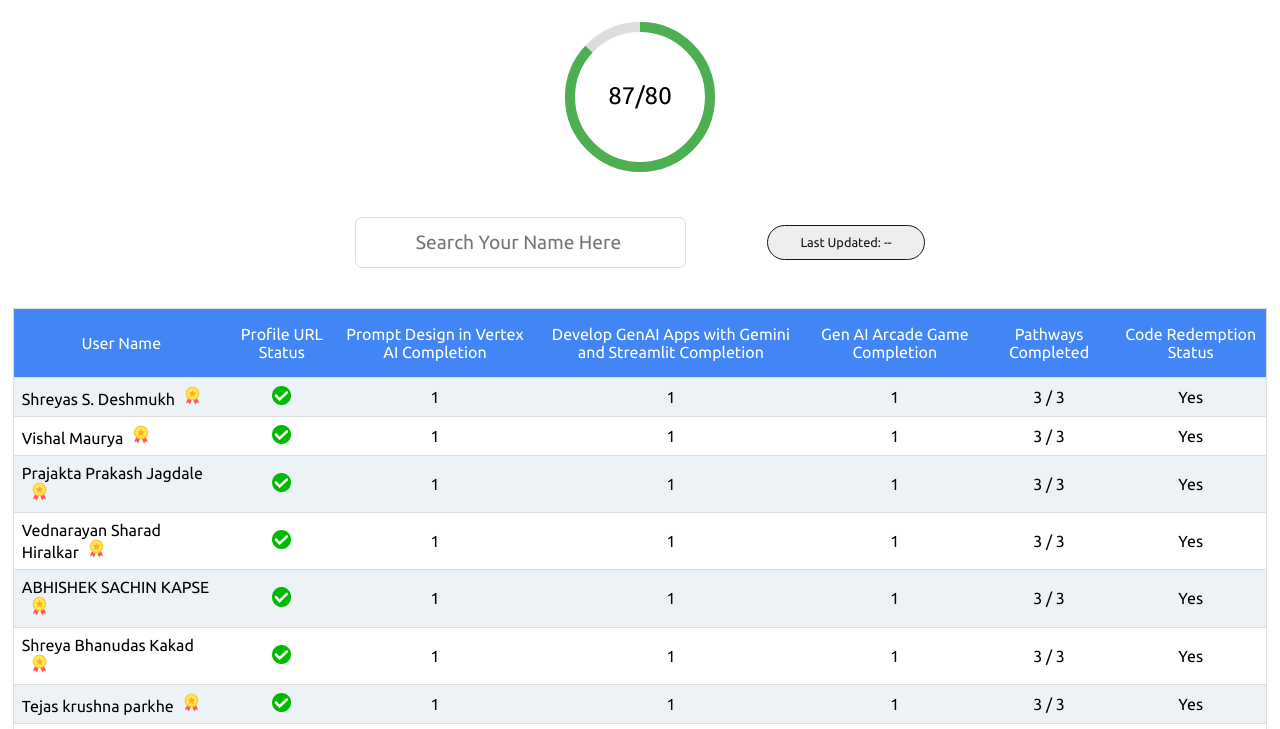
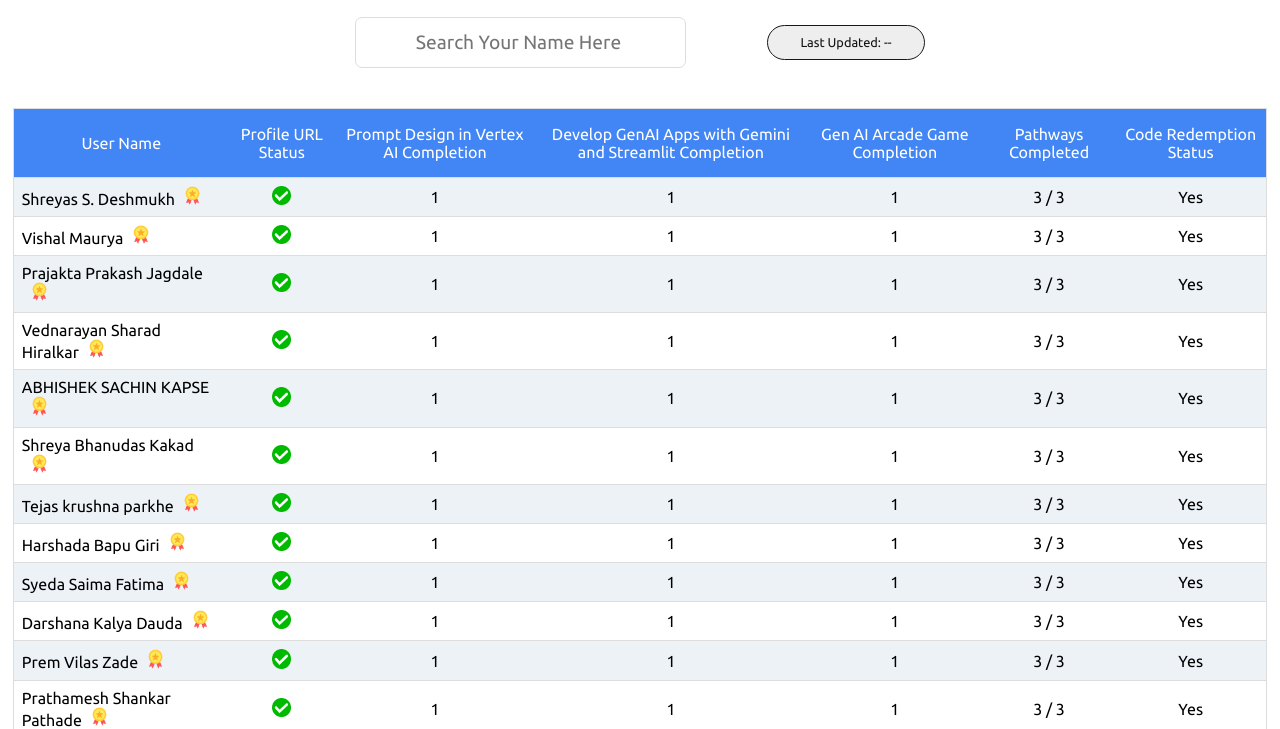
Before and after one commit to kaash04/LeaderBoard, a plain HTML site: page index.html in a window 1280 px wide. Shown: the part 51-780 px from the top of the page. Drawn offline with Linux system fonts and the light colour scheme; no server answers.

Commit message:
Disable counter Temporarily

```diff
--- a/index.html
+++ b/index.html
@@ -16,7 +16,6 @@
 <body onload="parseCSV()">
   <div class="container">
     <h2>GEN-AI LeaderBoard</h2>
-    <canvas id="circle-progress" width="200" height="200"></canvas>
 
 
     <div class="horcon">
```
